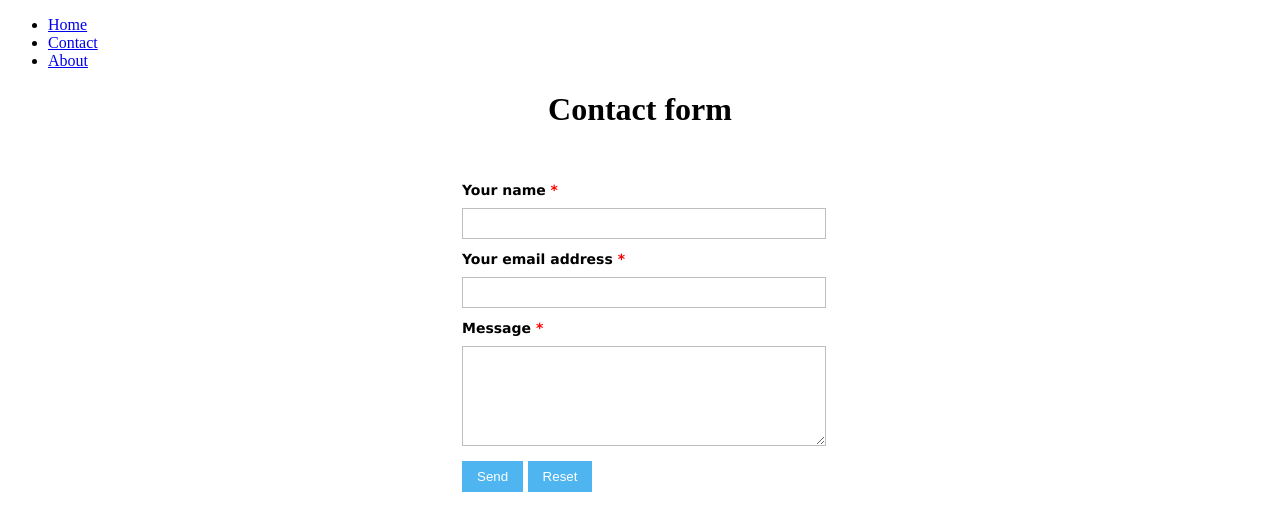
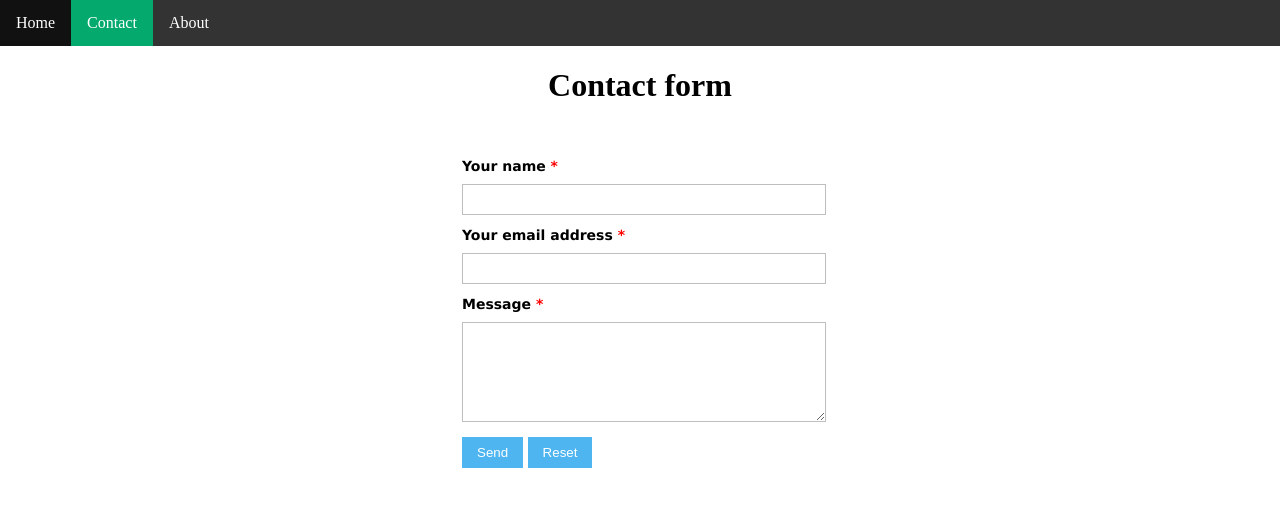
Before and after one commit to aliprg0/Brain-Tumor-Detection, a Flask app: page /contact/ in a window 1280 px wide. Shown: the top 531 px of the page. Run offline with Flask 2, Linux system fonts and the light colour scheme.

Commit message:
added navbar

```diff
--- a/app.py
+++ b/app.py
@@ -4,11 +4,13 @@ import cv2
 from PIL import Image
 import numpy
 from keras.models import load_model
+import sqlite3
+
 
 app = Flask(__name__)
 CORS(app)
 
-__model = load_model("/app/BrainTumorDetection.h5")
+__model = load_model("BrainTumorDetection.h5")
 
 def  make_final_result(result):
    if result >= 0.5:
@@ -65,7 +67,7 @@ def handle_contact():
     name = request.args.get("name")
     email = request.args.get("email")
     message = request.args.get("message")
-    print(f"{name} {email} {message}")
+
 
 
 if __name__ == "__main__":
--- a/static/styles/contact_page.css
+++ b/static/styles/contact_page.css
@@ -67,3 +67,48 @@ h1{
     color: #D8000C;
     background-color: #FFBABA;
   }
+
+
+
+  body {
+    margin: 0;
+  }
+
+  ul.topnav {
+    list-style-type: none;
+    margin: 0;
+    padding: 0;
+    overflow: hidden;
+    background-color: #333;
+  }
+
+  ul.topnav li {
+    float: left;
+  }
+
+  ul.topnav li a {
+    display: block;
+    color: white;
+    text-align: center;
+    padding: 14px 16px;
+    text-decoration: none;
+  }
+
+  ul.topnav li a:hover:not(.active) {
+    background-color: #111;
+  }
+
+  ul.topnav li a.active {
+    background-color: #04aa6d;
+  }
+
+  ul.topnav li.right {
+    float: right;
+  }
+
+  @media screen and (max-width: 600px) {
+    ul.topnav li.right,
+    ul.topnav li {
+      float: none;
+    }
+  }
--- a/templates/contact_us.html
+++ b/templates/contact_us.html
@@ -11,9 +11,9 @@
 <body>
 
     <ul class="topnav">
-        <li><a class="" href="#home">Home</a></li>
-        <li><a class="active" href="#contact">Contact</a></li>
-        <li><a class="right" href="#contact">About</a></li>
+        <li><a class="" href="/">Home</a></li>
+        <li><a class="active" href="">Contact</a></li>
+        <li><a class="right" href="/info/">About</a></li>
 
       </ul>
 
--- a/templates/index.html
+++ b/templates/index.html
@@ -19,7 +19,12 @@
     />
   </head>
   <body>
+    <ul class="topnav">
+      <li><a class="active" href="">Home</a></li>
+      <li><a href="/contact/">Contact</a></li>
+      <li><a class="right" href="/info/">About</a></li>
 
+    </ul>
 
   <div class="center">
       <div class="form-input">
--- a/templates/info.html
+++ b/templates/info.html
@@ -9,9 +9,9 @@
 </head>
 <body>
     <ul class="topnav">
-        <li><a class="" href="#home">Home</a></li>
-        <li><a href="#contact">Contact</a></li>
-        <li><a class="right active" href="#contact">About</a></li>
+        <li><a class="" href="/">Home</a></li>
+        <li><a href="/contact/">Contact</a></li>
+        <li><a class="right active" href="">About</a></li>
 
       </ul>
 
```
Also changed, not shown: static/styles/main.css (+44 -0 lines).
